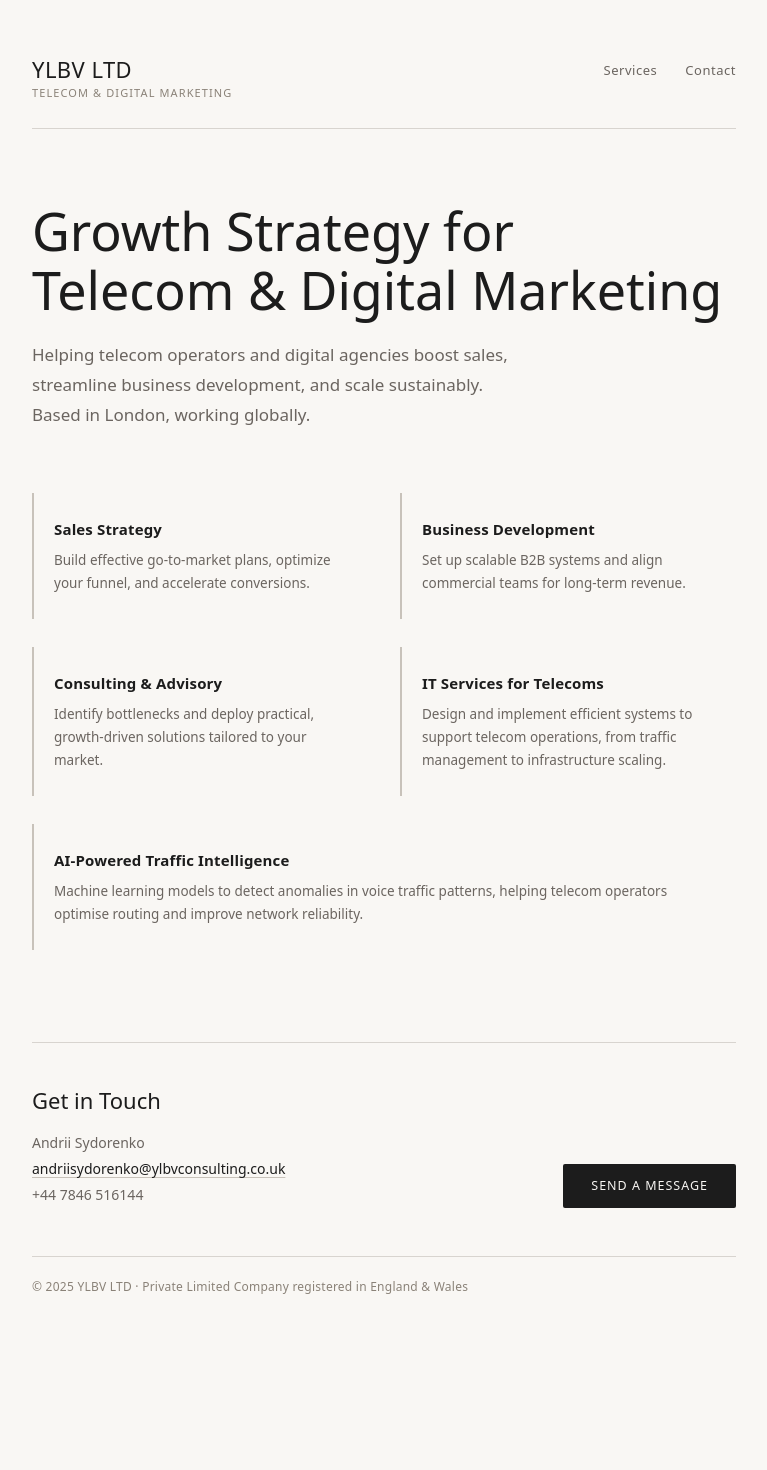
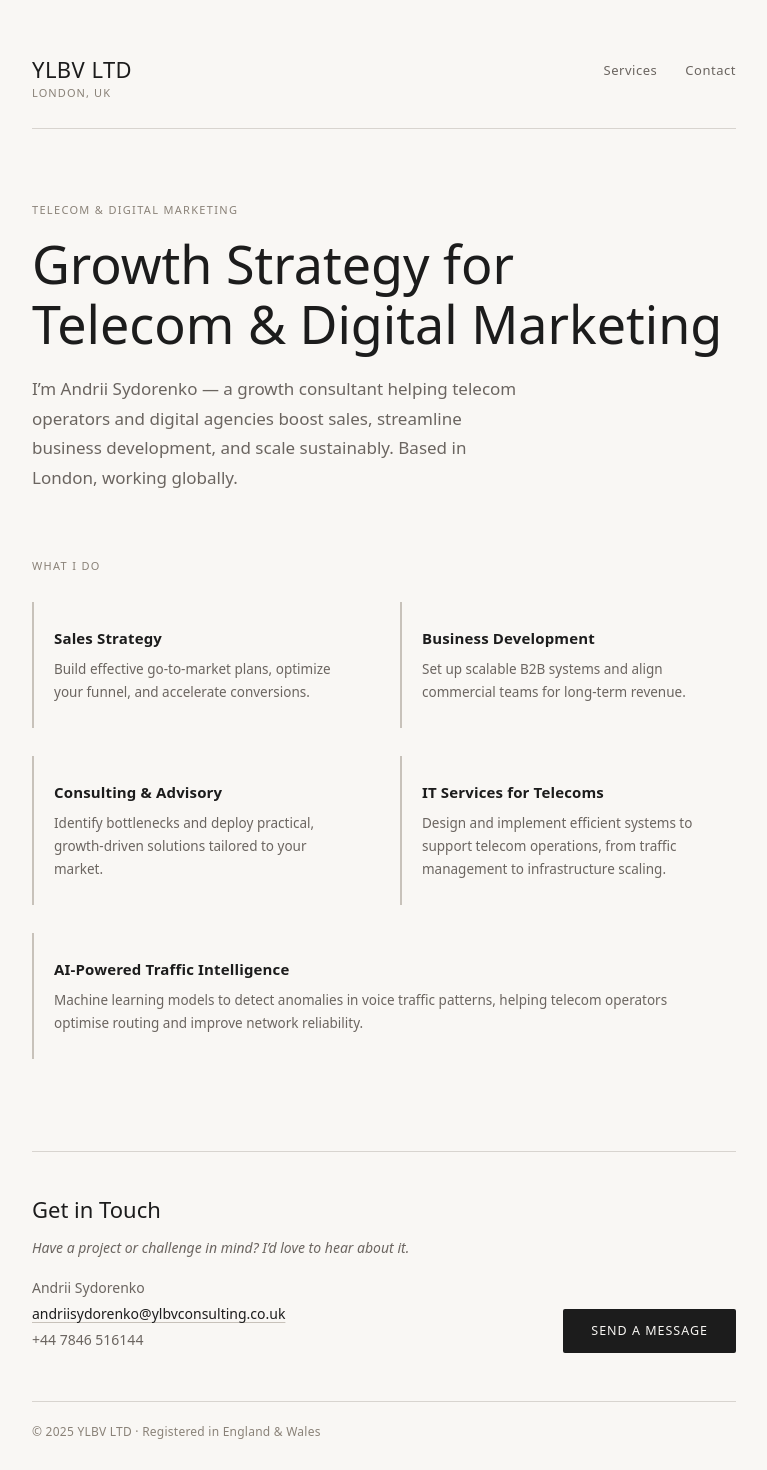
Before and after one commit to ylbv-site/ylbv-site, a Next.js app: page / in a window 1280 px wide. Shown: the top 1470 px of the page, without its empty margins (256-1023 px from the left). Before the commit the page ends 1344 px from the top, so only its background shows below. Built offline with nearby package versions, Linux system fonts and the light colour scheme.

Commit message:
Make site feel more personal and realistic

```diff
--- a/pages/index.tsx
+++ b/pages/index.tsx
@@ -23,7 +23,7 @@ export default function HomePage() {
         <header className="site-header">
           <div className="logo">
             YLBV LTD
-            <span>Telecom &amp; Digital Marketing</span>
+            <span>London, UK</span>
           </div>
           <nav className="site-nav">
             <a href="#services">Services</a>
@@ -33,19 +33,22 @@ export default function HomePage() {
 
         {/* ── Hero ── */}
         <section className="hero">
+          <div className="hero-eyebrow">Telecom &amp; Digital Marketing</div>
           <h1>
             Growth Strategy for<br />
             Telecom &amp; Digital Marketing
           </h1>
-          <p>
-            Helping telecom operators and digital agencies boost sales,
-            streamline business development, and scale sustainably.
-            Based in London, working globally.
+          <p className="hero-intro">
+            I&rsquo;m Andrii Sydorenko — a growth consultant helping telecom operators
+            and digital agencies boost sales, streamline business development,
+            and scale sustainably. Based in London, working globally.
           </p>
         </section>
 
         {/* ── Services ── */}
         <section className="services" id="services">
+          <div className="services-label">What I do</div>
+          <div className="services-grid">
             <div className="svc">
               <h3>Sales Strategy</h3>
               <p>Build effective go-to-market plans, optimize your funnel, and accelerate conversions.</p>
@@ -66,12 +69,16 @@ export default function HomePage() {
               <h3>AI-Powered Traffic Intelligence</h3>
               <p>Machine learning models to detect anomalies in voice traffic patterns, helping telecom operators optimise routing and improve network reliability.</p>
             </div>
+          </div>
         </section>
 
         {/* ── Contact ── */}
         <section className="contact" id="contact">
           <div className="contact-info">
             <h2>Get in Touch</h2>
+            <p className="contact-intro">
+              Have a project or challenge in mind? I&rsquo;d love to hear about it.
+            </p>
             <p>Andrii Sydorenko</p>
             <p>
               <a href="mailto:andriisydorenko@ylbvconsulting.co.uk">
@@ -87,7 +94,7 @@ export default function HomePage() {
 
         {/* ── Footer ── */}
         <footer className="site-footer">
-          <p>© {new Date().getFullYear()} YLBV LTD · Private Limited Company registered in England &amp; Wales</p>
+          <p>© {new Date().getFullYear()} YLBV LTD · Registered in England &amp; Wales</p>
         </footer>
 
       </main>
--- a/styles/globals.css
+++ b/styles/globals.css
@@ -82,6 +82,15 @@ a { color: inherit; text-decoration: none; }
   margin-bottom: 64px;
 }
 
+.hero-eyebrow {
+  font-size: 11px;
+  font-weight: 500;
+  letter-spacing: 0.12em;
+  text-transform: uppercase;
+  color: var(--ink-faint);
+  margin-bottom: 16px;
+}
+
 .hero h1 {
   font-family: var(--font-serif);
   font-size: clamp(36px, 5.5vw, 52px);
@@ -91,7 +100,7 @@ a { color: inherit; text-decoration: none; }
   margin-bottom: 20px;
 }
 
-.hero p {
+.hero-intro {
   font-size: 17px;
   line-height: 1.75;
   color: var(--ink-muted);
@@ -100,10 +109,22 @@ a { color: inherit; text-decoration: none; }
 
 /* ── Services ── */
 .services {
+  margin-bottom: 64px;
+}
+
+.services-label {
+  font-size: 11px;
+  font-weight: 500;
+  letter-spacing: 0.12em;
+  text-transform: uppercase;
+  color: var(--ink-faint);
+  margin-bottom: 28px;
+}
+
+.services-grid {
   display: grid;
   grid-template-columns: 1fr 1fr;
   gap: 0 32px;
-  margin-bottom: 64px;
 }
 
 .svc {
@@ -145,7 +166,14 @@ a { color: inherit; text-decoration: none; }
   font-family: var(--font-serif);
   font-size: 22px;
   font-weight: 400;
-  margin-bottom: 12px;
+  margin-bottom: 8px;
+}
+
+.contact-intro {
+  font-size: 14px;
+  color: var(--ink-muted);
+  font-style: italic;
+  margin-bottom: 14px;
 }
 
 .contact-info p {
@@ -195,7 +223,7 @@ a { color: inherit; text-decoration: none; }
 @media (max-width: 620px) {
   .page-wrap { padding: 36px 24px 40px; }
   .site-header { flex-direction: column; gap: 20px; margin-bottom: 48px; }
-  .services { grid-template-columns: 1fr; }
+  .services-grid { grid-template-columns: 1fr; }
   .svc--wide { grid-column: span 1; }
   .contact { flex-direction: column; align-items: flex-start; }
   .hero h1 { font-size: 34px; }
```
Lines whose indentation alone changed are shown as unchanged.
